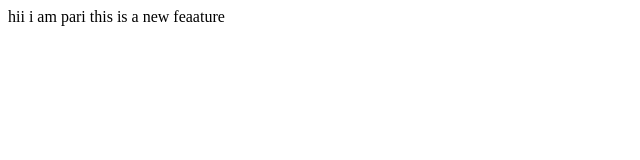
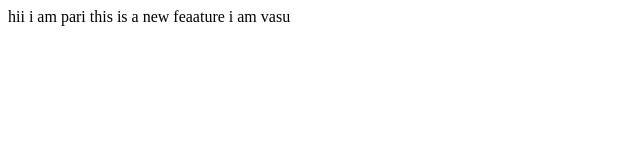
Before and after one commit to ParidhiMandwariya/localrepo, a plain HTML site: page index.html in a window 1280 px wide. Shown: the full height of the page, 0-640 px from the left. Drawn offline with Linux system fonts and the light colour scheme.

Commit message:
new vasu

```diff
--- a/index.html
+++ b/index.html
@@ -7,6 +7,6 @@
 </head>
 <body>
     hii i am pari
-    this is a new feaature
+    this is a new feaature i am vasu
 </body>
 </html>
```
